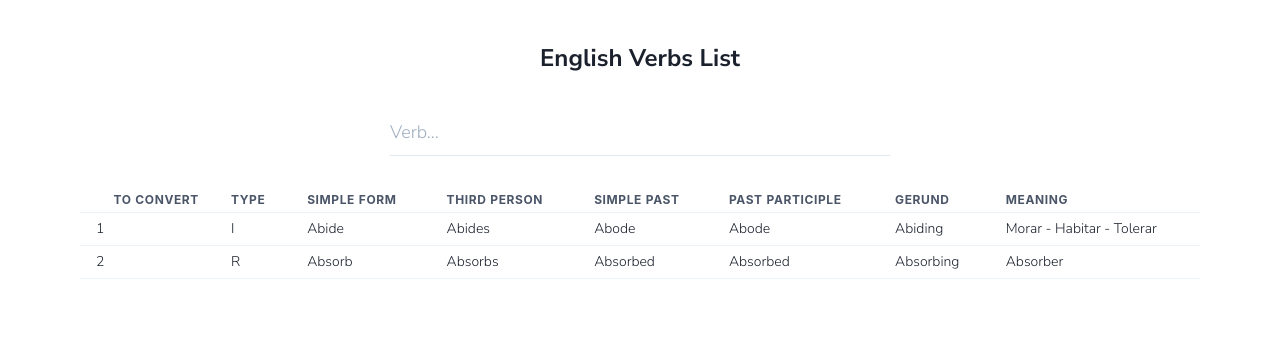
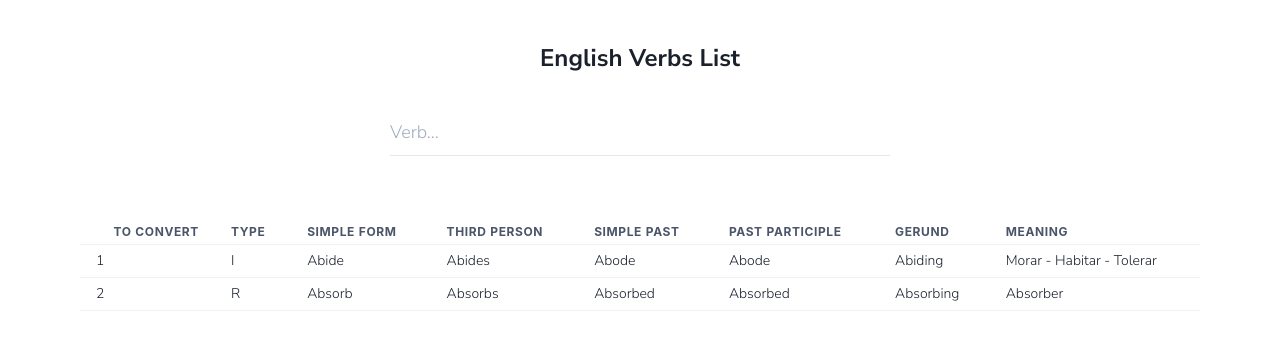
Before and after one commit to sherlock28/list-verb-english, a React (Create React App) app: page / in a window 1280 px wide. Shown: the top 350 px of the page. Built offline with nearby package versions, Linux system fonts and the light colour scheme.

Commit message:
Added: Verb search field using the 'useSearchVerbs' hook

```diff
--- a/src/components/Results/index.js
+++ b/src/components/Results/index.js
@@ -7,10 +7,10 @@ import {
     Tr,
     Th,
 } from '@chakra-ui/react'
-import { listOfVerbs } from "../../data/listOfVerbs";
 
-export function Results() {
-    return (<Table size='sm'>
+export function Results({ verbs }) {
+    return (
+        <Table size='sm'>
             <Thead>
                 <Tr>
                     <Th isNumeric>To convert</Th>
@@ -24,7 +24,8 @@ export function Results() {
                 </Tr>
             </Thead>
             <Tbody>
-            {listOfVerbs.map(item => <Row key={item.id} data={item} />)}
+                {verbs?.map(item => <Row key={item.id} data={item} />)}
             </Tbody>
-    </Table>)
+        </Table>
+    )
 }
--- a/src/components/Search/index.js
+++ b/src/components/Search/index.js
@@ -1,21 +1,12 @@
-import React, { useState } from "react";
+import React from "react";
 import { Input, Box, Text } from "@chakra-ui/react";
+import { useSearchVerbs } from "./hooks/useSearchVerbs";
 
 export function Search() {
-    const [query, setQuery] = useState("");
-
-    const handleSearch = (e) => {
-        e.preventDefault();
-        console.log("search")
-    }
-
-    const handleChange = e => {
-        setQuery(e.target.value);
-        // search();
-    }
+    const { handleChange, handleSubmit, message } = useSearchVerbs();
 
     return (
-        <form onSubmit={handleSearch}>
+        <form onSubmit={handleSubmit}>
             <Box d="flex" flexDir="column" justifyContent="center">
                 <Input
                     name="queryField"
@@ -26,7 +17,9 @@ export function Search() {
                     size="lg"
                     w={["100%", "340px", "440px", "500px"]}
                     my={8}
+                    autoComplete="off"
                 />
+                <Text mb={8}>{message}</Text>
             </Box>
         </form>
     );
--- a/src/pages/Home/index.js
+++ b/src/pages/Home/index.js
@@ -2,11 +2,16 @@ import React from 'react';
 import { Search } from "components/Search";
 import { Results } from "components/Results";
 import { Title } from "components/Title";
+import { useSearchVerbs } from "components/Search/hooks/useSearchVerbs";
 
 export function HomePage() {
-    return (<>
-        <Title />
-        <Search />
-        <Results />
-    </>);
+    const { filteredVerbs } = useSearchVerbs();
+
+    return (
+        <>
+            <Title />
+            <Search />
+            <Results verbs={filteredVerbs}/>
+        </>
+    );
 }
```
Lines whose indentation alone changed are shown as unchanged.
